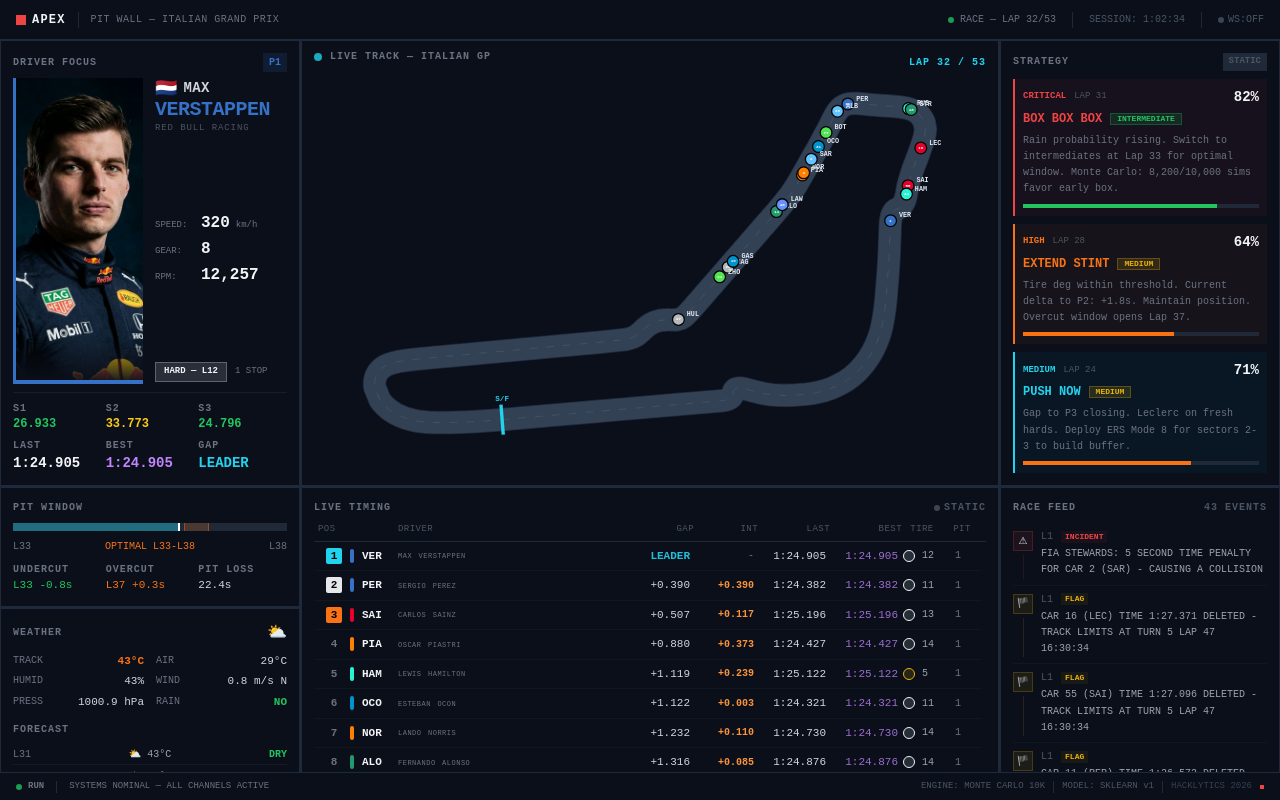
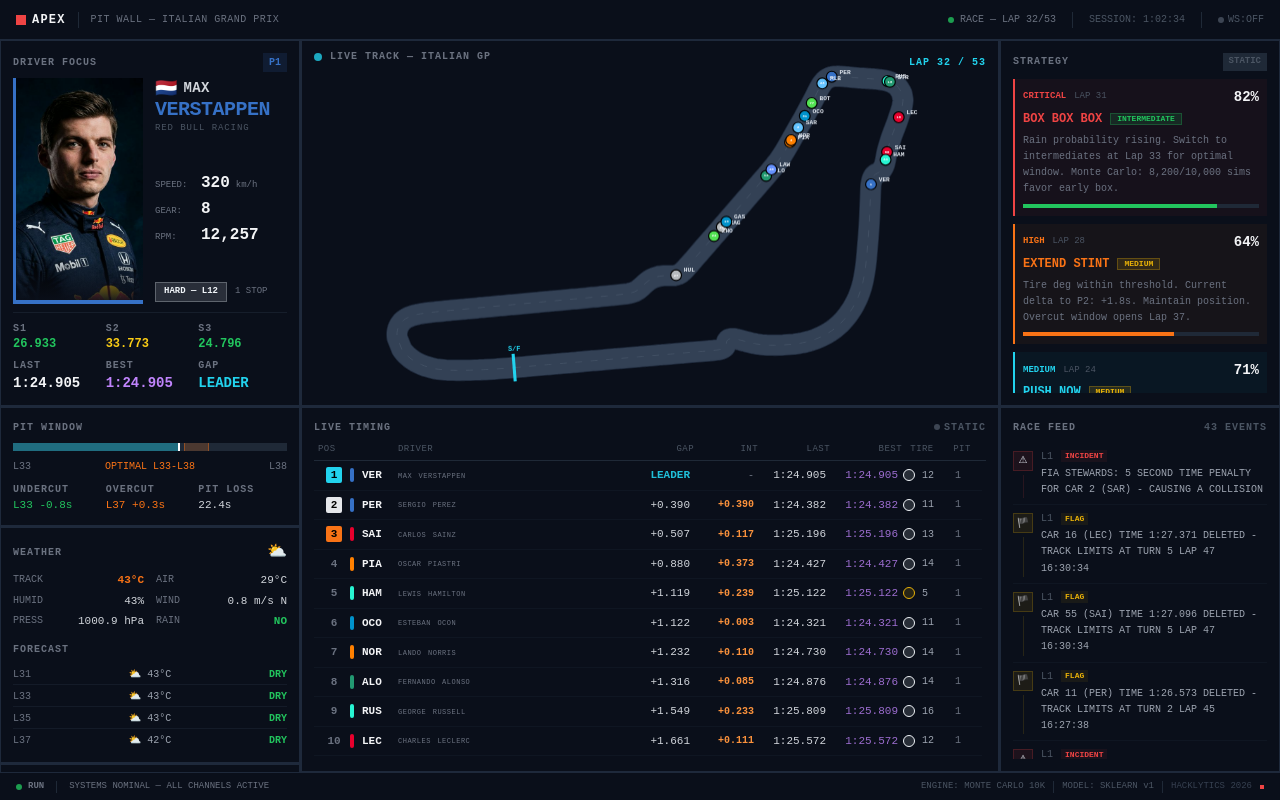
Before and after one commit to Akhileshreddym/Apex, a Next.js app in the folder web/: page / in a window 1280 px wide. Built offline with nearby package versions, Linux system fonts and the light colour scheme; no server answers.

Commit message:
Making the bottom half of dashboard scrollable

```diff
--- a/web/app/page.tsx
+++ b/web/app/page.tsx
@@ -80,17 +80,17 @@
       )}
 
       {/* Main Grid */}
-      <div className="flex-1 grid grid-cols-[300px_1fr_280px] grid-rows-[1fr_1fr] gap-px bg-apex-border overflow-hidden">
-        <div className="row-span-1"><DriverCard allDrivers={allDrivers} currentLap={currentLap} /></div>
-        <div className="row-span-1"><TrackCanvas onLapChange={handleLapChange} /></div>
-        <div className="row-span-1"><StrategyPanel /></div>
-        <div className="row-span-1 flex flex-col gap-px bg-apex-border overflow-y-auto">
-          <PitWindow currentLap={currentLap}/>
-          <WeatherPanel/>
+      <div className="flex-1 grid grid-cols-[300px_1fr_280px] grid-rows-[1fr_1fr] gap-px bg-apex-border overflow-hidden min-h-0">
+        <div className="row-span-1 min-h-0"><DriverCard allDrivers={allDrivers} currentLap={currentLap} /></div>
+        <div className="row-span-1 min-h-0"><TrackCanvas onLapChange={handleLapChange} /></div>
+        <div className="row-span-1 min-h-0"><StrategyPanel /></div>
+        <div className="row-span-1 flex flex-col gap-px bg-apex-border overflow-y-auto min-h-0">
+          <PitWindow currentLap={currentLap} />
+          <WeatherPanel />
           <TireDegradation />
         </div>
-        <div className="row-span-1"><CarTimings currentLap={currentLap} onLeaderChange={handleLeaderChange} /></div>
-        <div className="row-span-1"><RaceHistory /></div>
+        <div className="row-span-1 min-h-0"><CarTimings currentLap={currentLap} onLeaderChange={handleLeaderChange} /></div>
+        <div className="row-span-1 min-h-0"><RaceHistory /></div>
       </div>
 
       {/* Bottom Status Ticker Bar */}
```
